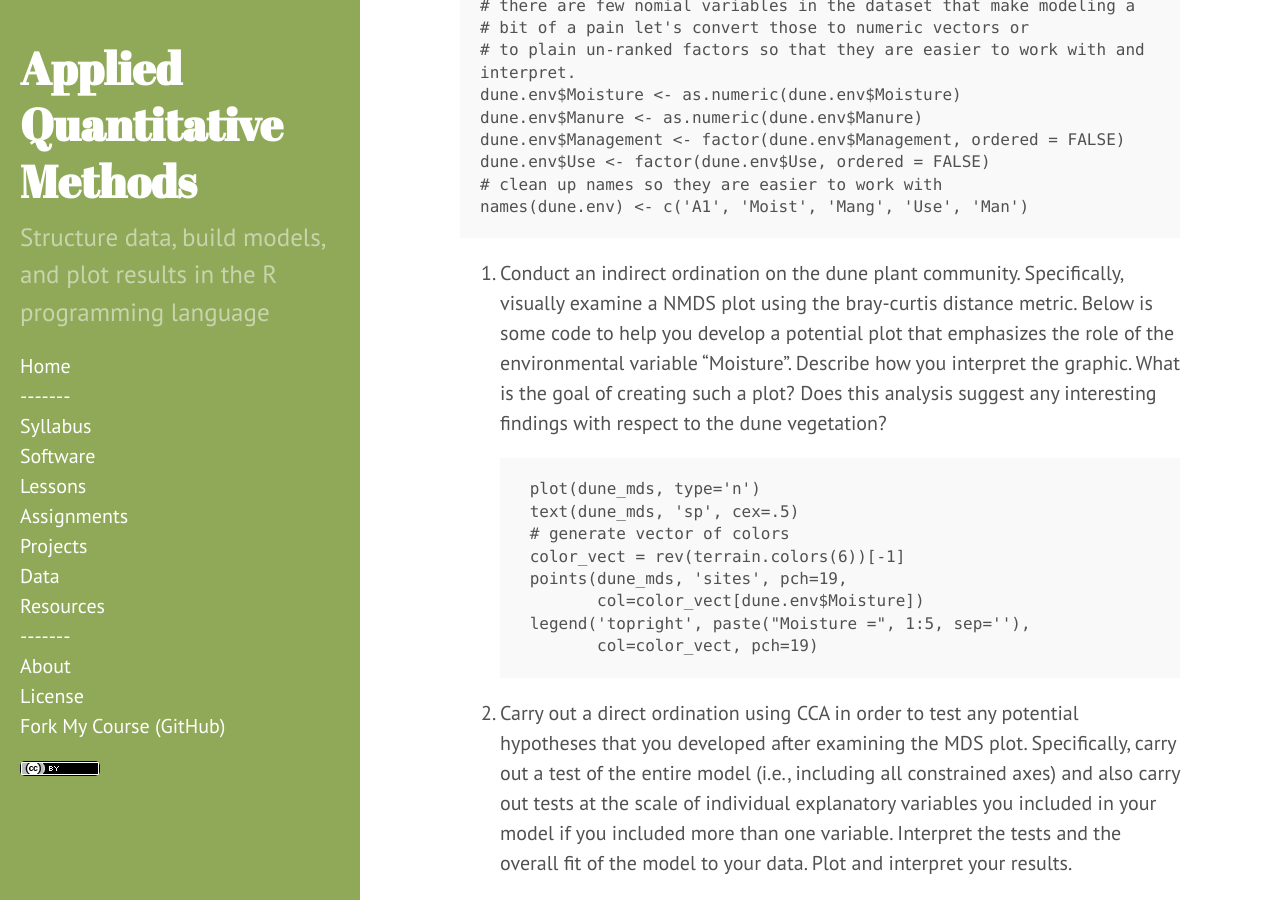
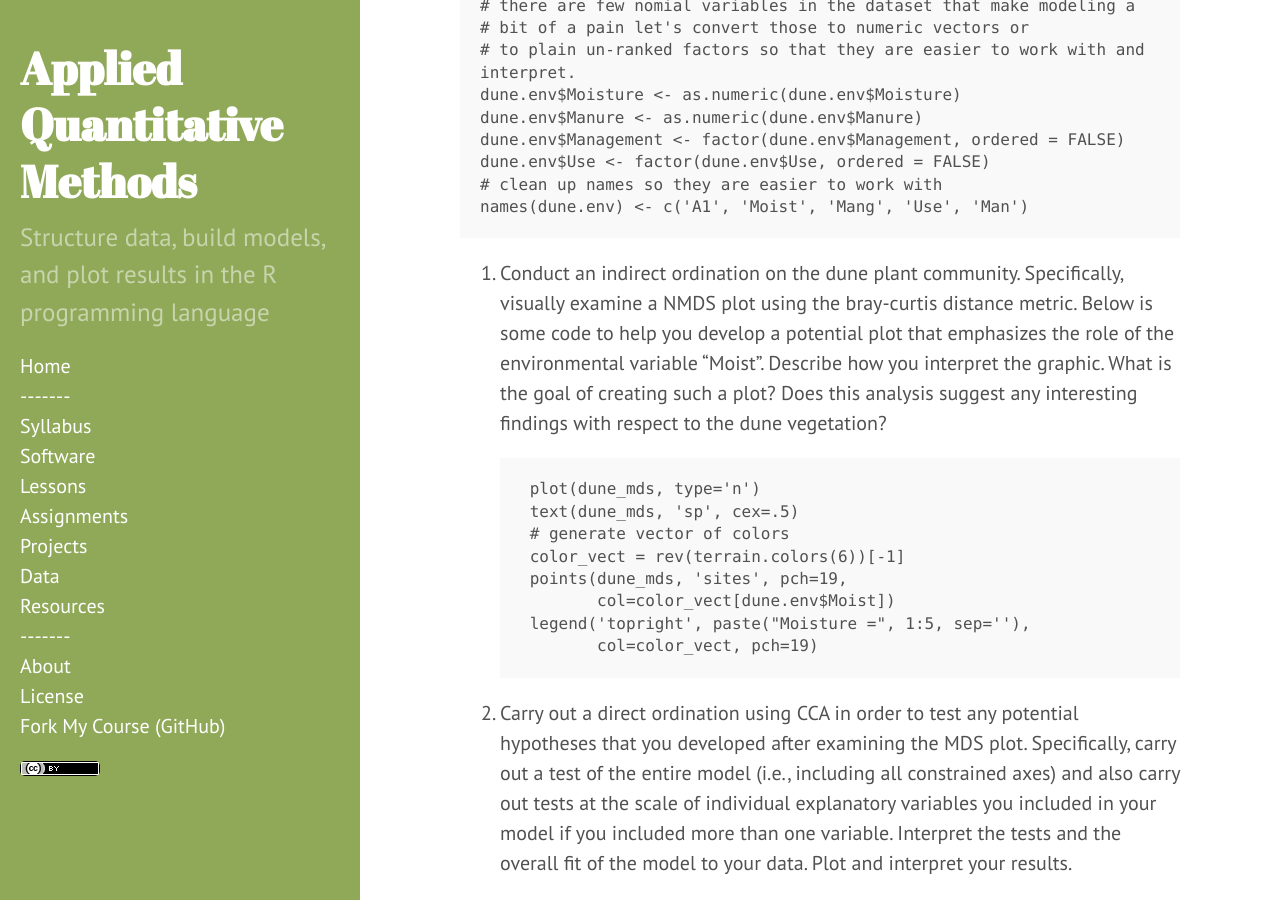
Before and after one commit to dmcglinn/quant_methods, a Jekyll site: the page built from assignments/multivariate_models.md, in a window 1280 px wide and 900 px high, scrolled down 385 px. Built offline with Jekyll 4.4.1, drawn with Linux system fonts in a browser that asks for light colours.

Commit message:
Fix bug in multivariate assignment

````diff
--- a/assignments/multivariate_models.md
+++ b/assignments/multivariate_models.md
@@ -27,7 +27,7 @@ names(dune.env) <- c('A1', 'Moist', 'Mang', 'Use', 'Man')
 1. Conduct an indirect ordination on the dune plant community. Specifically,
 visually examine a NMDS plot using the bray-curtis distance metric. Below is
 some code to help you develop a potential plot that emphasizes the role of the
-environmental variable "Moisture". Describe how you interpret the
+environmental variable "Moist". Describe how you interpret the
 graphic. What is the goal of creating such a plot? Does this analysis suggest
 any interesting findings with respect to the dune vegetation?
 
@@ -37,7 +37,7 @@ any interesting findings with respect to the dune vegetation?
     # generate vector of colors
     color_vect = rev(terrain.colors(6))[-1]
     points(dune_mds, 'sites', pch=19,
-           col=color_vect[dune.env$Moisture])
+           col=color_vect[dune.env$Moist])
     legend('topright', paste("Moisture =", 1:5, sep=''),
            col=color_vect, pch=19)
     ```
````
